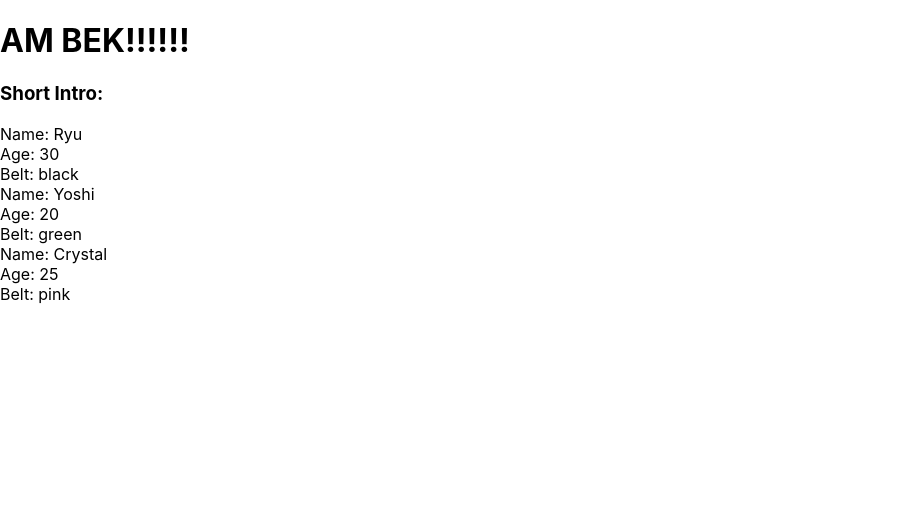
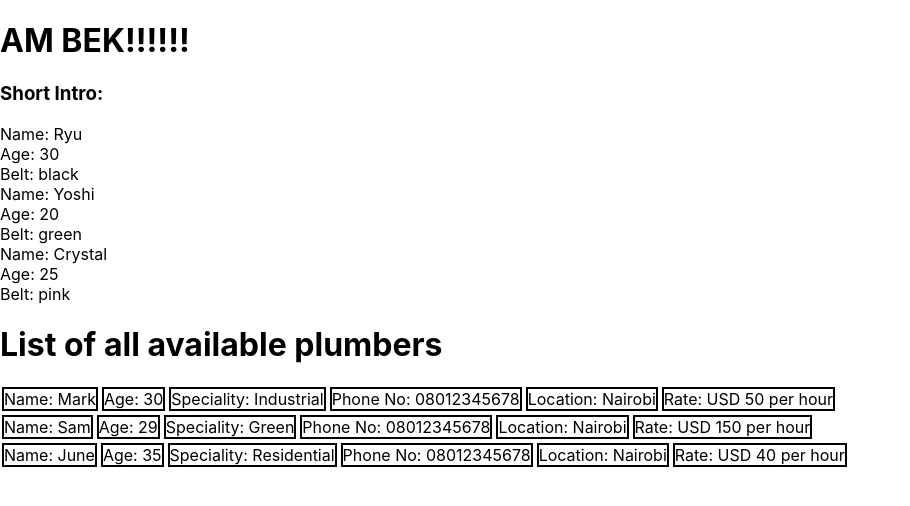
Before and after one commit to sammuthaiga/react-gang-c-along, a React (Create React App) app: page / in a window 1280 px wide. Shown: the top 506 px of the page, without its empty margins (0-910 px from the left). Built offline with nearby package versions, Linux system fonts and the light colour scheme.

Commit message:
More practice on passing data from parent to child using props

```diff
--- a/src/App.js
+++ b/src/App.js
@@ -1,5 +1,6 @@
 import React, { Component} from "react";
 import Ninja from "./Ninja";
+import Plumbers from "./Plumbers";
 
 class App extends Component {
   state ={
@@ -15,6 +16,7 @@ class App extends Component {
         <h1>AM BEK!!!!!!</h1>
         <h3>Short Intro:</h3>
         < Ninja ninjas = {this.state.ninjas} />
+        < Plumbers />
       </div>
     );
   }
--- /dev/null
+++ b/src/PlumberList.js
@@ -0,0 +1,28 @@
+import React, { Component } from "react";
+
+class PlumberList extends Component {
+    render() {
+        const { plumbers } = this.props;
+        const plumberList = plumbers.map(plumber => {
+            return (
+                <div className="plumber" key={plumber.id}>
+                    <div style={{display: "inline-block", margin: "2px", border:"2px solid black"}}>Name: {plumber.name}</div>
+                    <div style={{display: "inline-block", margin: "2px", border:"2px solid black"}}>Age: {plumber.age}</div>
+                    <div style={{display: "inline-block", margin: "2px", border:"2px solid black"}}>Speciality: {plumber.speciality}</div>
+                    <div style={{display: "inline-block", margin: "2px", border:"2px solid black"}}>Phone No: {plumber.phoneNo}</div>
+                    <div style={{display: "inline-block", margin: "2px", border:"2px solid black"}}>Location: {plumber.location}</div>
+                    <div style={{display: "inline-block", margin: "2px", border:"2px solid black"}}>Rate: {plumber.rate}</div>
+                </div>
+            );
+        });
+
+        return (
+            <div className="plumber-list">
+                <h1>List of all available plumbers</h1>
+                {plumberList}
+            </div>
+        );
+    }
+}
+
+export default PlumberList;
--- /dev/null
+++ b/src/Plumbers.js
@@ -0,0 +1,48 @@
+import React, { Component } from "react";
+import PlumberList from "./PlumberList";
+
+class Plumbers extends Component {
+    state = {
+        plumbers: [
+            {
+                id: '1',
+                name: "Mark",
+                age: 30,
+                speciality: "Industrial",
+                phoneNo: "08012345678",
+                location: "Nairobi",
+                rate: "USD 50 per hour"
+
+            },
+            {
+                id: '2',
+                name: "Sam",
+                age: 29,
+                speciality: "Green",
+                phoneNo: "08012345678",
+                location: "Nairobi",
+                rate: "USD 150 per hour"
+
+            },
+            {
+                id: '3',
+                name: "June",
+                age: 35,
+                speciality: "Residential",
+                phoneNo: "08012345678",
+                location: "Nairobi",
+                rate: "USD 40 per hour"
+
+            }
+        ]
+    }
+    render() {
+       return (
+        <div className="plumber-list">
+            <PlumberList plumbers={this.state.plumbers} />
+        </div>
+        );
+    }
+    }
+
+export default Plumbers;
```
